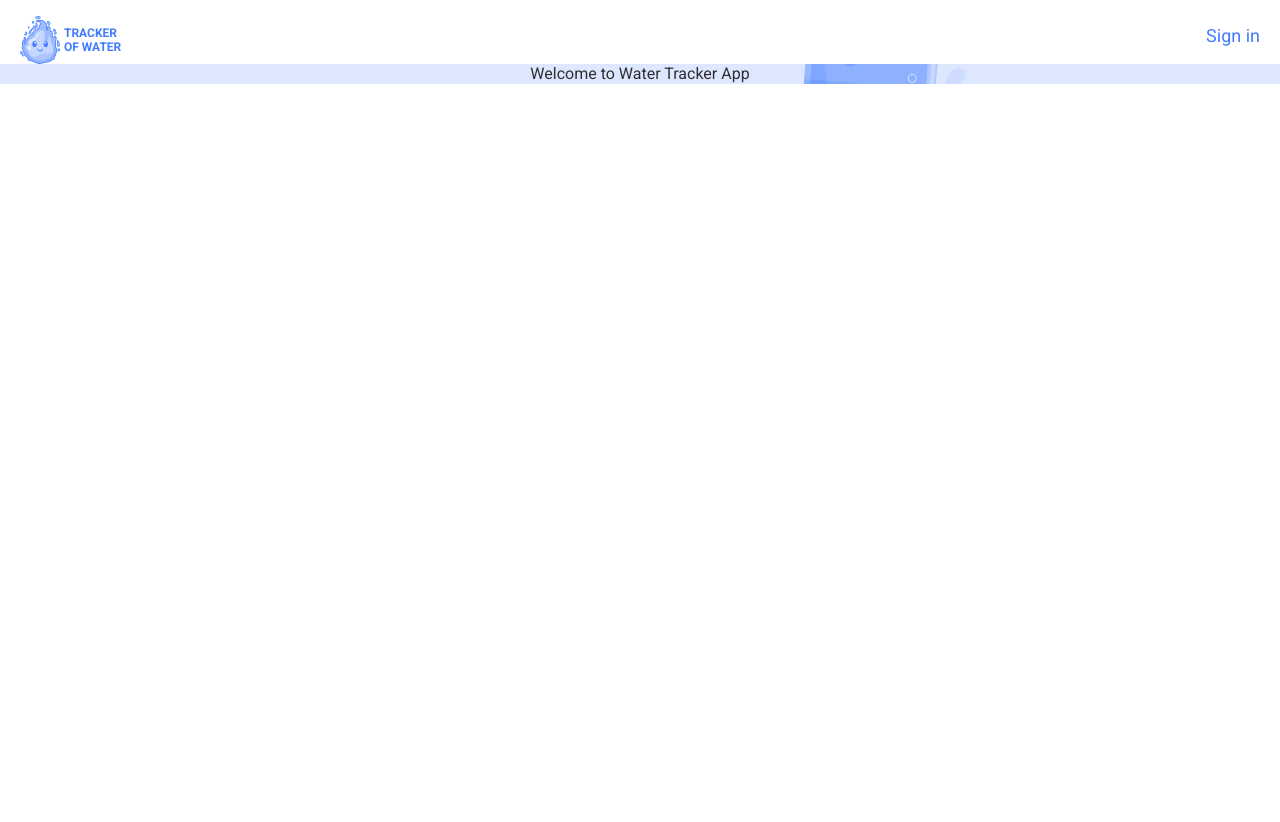
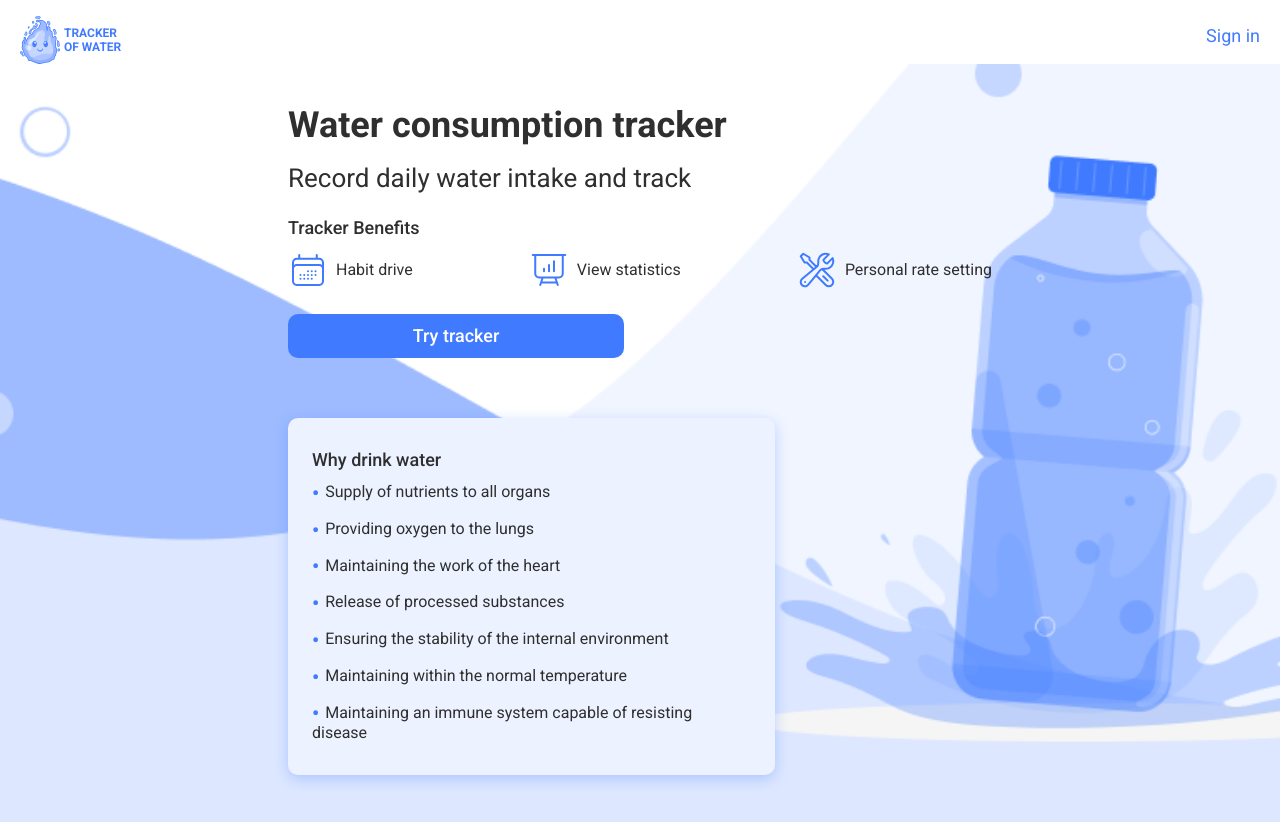
Before and after one commit to Kateryna-Borysenko/water-tracker, a React (Vite) app: page / in a window 1280 px wide. Shown: the top 822 px of the page. Before the commit the page ends 800 px from the top, so only its background shows below. Built offline with nearby package versions, Linux system fonts and the light colour scheme; no server answers.

Commit message:
added welcomePage markup

```diff
--- a/src/components/Item/Item.module.css
+++ b/src/components/Item/Item.module.css
@@ -30,13 +30,14 @@
 .listItemOptions>p::before {
   content: '•';
   color: var(--primary-sky-blue);
-  font-size: 36px;
+  font-size: 20px;
   margin-right: 6px;
   vertical-align: middle;
   line-height: 1;
+  font-weight: bold;
 }
 
-@media screen and (min-width: 768px) and (max-width: 1439px) {
+@media screen and (min-width: 768px) {
   .listItemBenefits img {
     width: 40px;
     height: 40px;
@@ -53,3 +54,9 @@
     flex-direction: column;
   }
 }
+
+@media screen and (min-width: 1440px) {
+  ul:has(li.listItemBenefits) {
+    flex-direction: column;
+  }
+}
--- a/src/components/common/MainTitle/MainTitle.module.css
+++ b/src/components/common/MainTitle/MainTitle.module.css
@@ -3,3 +3,14 @@
   font-weight: 700;
   line-height: 32px;
 }
+
+.mainTitleWelcomePage {
+  margin-bottom: 16px;
+}
+
+@media screen and (min-width: 768px) {
+  .mainTitleWelcomePage {
+    font-size: 36px;
+    line-height: 42px;
+  }
+}
--- a/src/components/common/Subtitle/Subtitle.module.css
+++ b/src/components/common/Subtitle/Subtitle.module.css
@@ -7,3 +7,7 @@
 .addWaterModal {
   margin-bottom: 16px;
 }
+
+.subtitleWelcomePage {
+  margin-bottom: 12px;
+}
--- a/src/pages/WelcomePage/WelcomePage.jsx
+++ b/src/pages/WelcomePage/WelcomePage.jsx
@@ -1,14 +1,45 @@
 import Container from '../../components/common/Container/Container';
+import MainTitle from '../../components/common/MainTitle/MainTitle';
+import Subtitle from '../../components/common/Subtitle/Subtitle';
+import Item from '../../components/Item/Item';
+import Button from '../../uikit/Button/Button';
+import Meta from '../../components/common/Meta/Meta';
 
-import Meta from '../../components/common/Meta/Meta';
-import s from './WelcomePage.module.css';
+
+import {
+  itemArrayBenefits,
+  itemArrOptions,
+} from '../../components/Item/itemArrays';
+
+import s from '../WelcomePage/WelcomePage.module.css';
 
 const WelcomePage = () => {
   return (
     <div className={s.container}>
       <Meta />
-      <Container>
-        <div>Welcome to Water Tracker App</div>
+
+      <Container className={s.containerWelcomePage}>
+        <div className={s.contentContainer}>
+          <div className={s.itemContainerBenefits}>
+            <MainTitle
+              title="Water consumption tracker"
+              className="mainTitleWelcomePage"
+            />
+            <p className={s.slogan}>Record daily water intake and track</p>
+            <Subtitle
+              title="Tracker Benefits"
+              className="subtitleWelcomePage"
+            />
+            <Item array={itemArrayBenefits} className="listItemBenefits" />
+            <div className={s.tryTrackerButton}>
+              <Button className='tryTrackerButton' title='Try tracker'/>
+            </div>
+          </div>
+          <div className={s.itemContainerOptions}>
+            <Subtitle title="Why drink water" className="subtitleWelcomePage" />
+            <Item array={itemArrOptions} className="listItemOptions" />
+          </div>
+        </div>
       </Container>
     </div>
   );
--- a/src/pages/WelcomePage/WelcomePage.module.css
+++ b/src/pages/WelcomePage/WelcomePage.module.css
@@ -2,7 +2,40 @@
   display: flex;
   height: 100%;
 }
-@media screen and (max-width: 767px) {
+
+.contentContainer {
+  margin-top: 24px;
+  margin-bottom: 40px;
+  min-width: 280px;
+}
+
+.itemContainerBenefits {
+  max-height: 416px;
+  margin-bottom: 24px;
+}
+
+.itemContainerOptions {
+  max-height: 416px;
+  padding: 24px 16px;
+  border-radius: 10px;
+  max-width: 100%;
+  box-shadow: 0 4px 14px 0 rgba(64, 123, 255, 0.3);
+  background: var(--secondary-light-blue);
+}
+
+.slogan {
+  font-size: 24px;
+  line-height: 30px;
+  margin-bottom: 24px;
+  max-width: 246px;
+}
+
+.tryTrackerButton {
+  margin-bottom: 24px;
+  margin-top: 24px;
+}
+
+@media screen and (max-width: 768px) {
   .container {
     background-image: url(../../assets/static/image/bg-main-page-S.png);
     background-repeat: no-repeat, no-repeat;
@@ -19,21 +52,48 @@
   }
 }
 
-@media screen and (min-width: 768px) and (max-width: 1439px) {
+@media screen and (min-width: 768px) {
   .container {
-    background-image: url(../../assets/static/image/bottle-home-screen-M.png),
-      url(../../assets/static/image/bg-main-page-wb-M.png);
+    background-image: url(../../assets/static/image/bg-main-page-M.png);
     background-repeat: no-repeat, no-repeat;
-    background-size: auto, 100% 800px;
-    background-position: 80%, center bottom;
+    background-size: 100%;
+    background-position: center bottom;
+    width: 100%;
   }
 
   @media (min-device-pixel-ratio: 2),
   (min-resolution: 192dpi),
   (min-resolution: 2dppx) {
     .container {
-      background-image: url(../../assets/static/image/bg-main-page-wb-M-2x.png);
+      background-image: url(../../assets/static/image/bg-main-page-M-2x.png);
     }
+  }
+
+  .itemContainerOptions {
+    padding: 32px 24px;
+    max-width: 439px;
+    max-height: 332px;
+  }
+
+  .containerWelcomePage {
+    justify-content: flex-start;
+  }
+
+  .contentContainer {
+    margin-top: 40px;
+    margin-bottom: 50px;
+    width: 100%;
+  }
+
+  .slogan {
+    font-size: 26px;
+    line-height: 32px;
+    max-width: 439px;
+  }
+
+  .tryTrackerButton {
+    margin-bottom: 60px;
+    display: block;
   }
 }
 
@@ -54,4 +114,28 @@
         url(../../assets/static/image/bg-element-main-page-L-2x.png);
     }
   }
+
+  .itemContainerOptions {
+    padding: 32px 24px;
+
   }
+
+  .itemContainerBenefits {
+    height: 100%;
+    margin-bottom: 0;
+  }
+
+  .tryTrackerButton {
+    margin-bottom: 0;
+  }
+
+  .contentContainer {
+    display: flex;
+    justify-content: center;
+    gap: 81px;
+    padding-top: 80px;
+    padding-bottom: 294px;
+    margin: 0;
+    align-items: flex-end;
+  }
+}
--- a/src/uikit/Button/Button.module.css
+++ b/src/uikit/Button/Button.module.css
@@ -32,6 +32,11 @@
   width: 100%;
 }
 
+.tryTrackerButton {
+  width: 280px;
+  height: 36px;
+}
+
 @media screen and (min-width: 768px) {
   .button {
     height: 44px;
@@ -42,4 +47,16 @@
   .addWaterBtn {
     width: 160px;
   }
+
+  .tryTrackerButton {
+    width: 336px;
+    height: 44px;
+    margin-left: 0;
+  }
 }
+
+@media screen and (min-width: 1440px) {
+  .tryTrackerButton {
+    width: 384px;
+  }
+}
```
Lines whose indentation alone changed are shown as unchanged.
